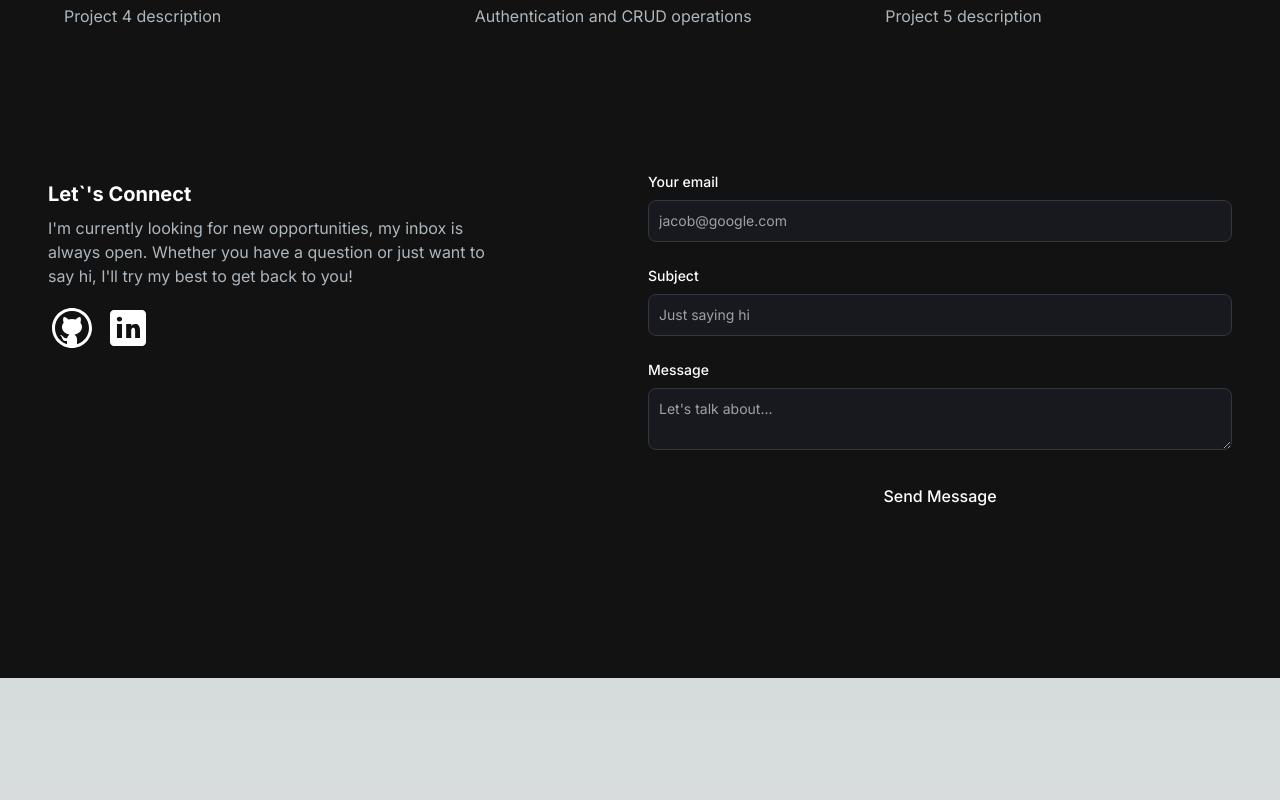
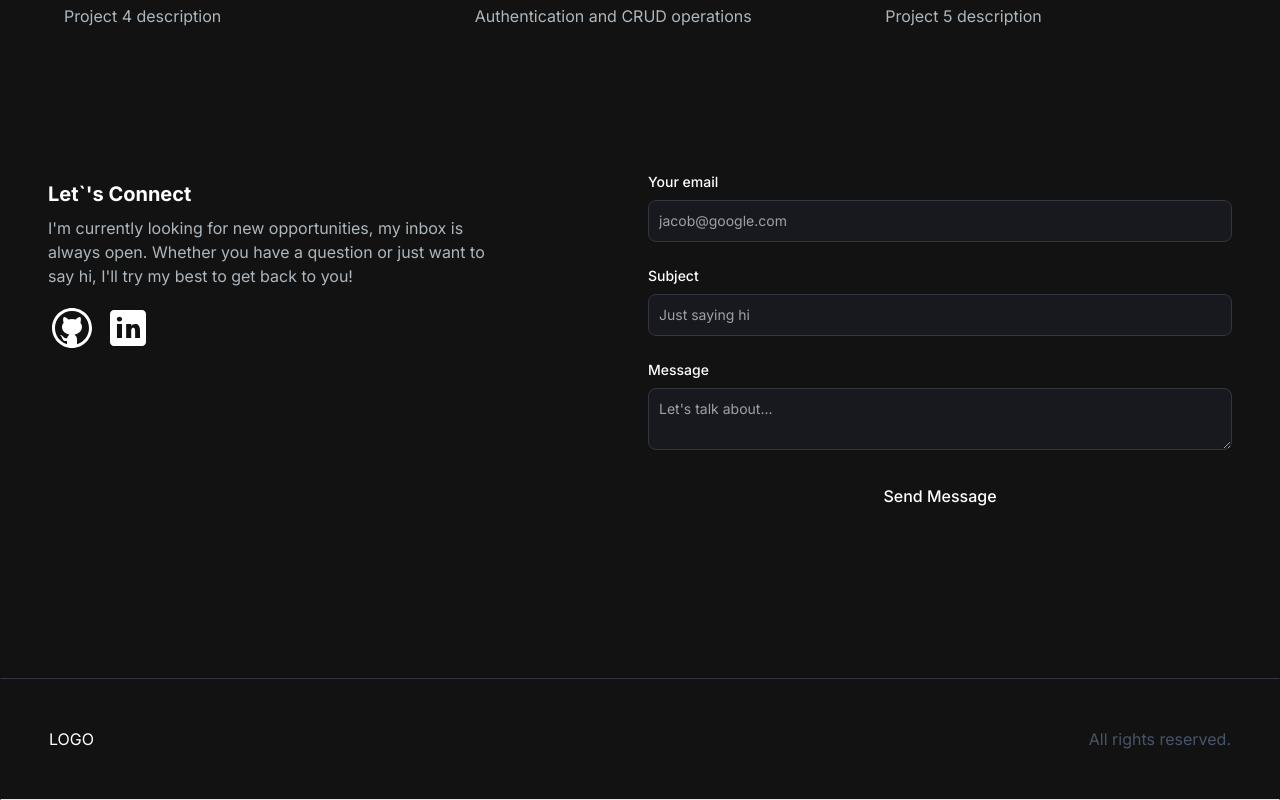
Before and after one commit to acsaralegui/portfolio-2023, a Next.js app: page / in a window 1280 px wide. Shown: the part 2452-3252 px from the top of the page. Built offline with nearby package versions, Linux system fonts and the light colour scheme.

Commit message:
added footer

```diff
--- a/app/api/send/route.js
+++ b/app/api/send/route.js
@@ -3,11 +3,12 @@
 import { Resend } from 'resend';
 
 const resend = new Resend(process.env.RESEND_API_KEY);
+const fromEmail = process.env.FROM_EMAIL;
 
 export async function POST() {
   try {
     const data = await resend.emails.send({
-      from: 'Aaron <aaron.saralegui@gmail.com>',
+      from: fromEmail,
       to: ['aaron.saralegui@gmail.com'],
       subject: 'Hello world',
       react: (
--- a/app/components/EmailSection.jsx
+++ b/app/components/EmailSection.jsx
@@ -22,10 +22,10 @@
           try my best to get back to you!
         </p>
         <div className="socials flex flex-row gap-2">
-          <Link href="github.com">
+          <Link href="https://github.com/acsaralegui">
             <Image src={GithubIcon} alt="Github Icon" />
           </Link>
-          <Link href="linkedin.com">
+          <Link href="https://www.linkedin.com/in/aaron-c-saralegui-11595260/">
             <Image src={LinkedinIcon} alt="Linkedin Icon" />
           </Link>
         </div>
--- /dev/null
+++ b/app/components/Footer.jsx
@@ -0,0 +1,14 @@
+import React from "react";
+
+const Footer = () => {
+  return (
+    <footer className="footer border z-10 border-t-[#33353F] border-l-transparent border-r-transparent text-white">
+      <div className="container p-12 flex justify-between">
+        <span>LOGO</span>
+        <p className="text-slate-600">All rights reserved.</p>
+      </div>
+    </footer>
+  );
+};
+
+export default Footer;
--- a/app/page.js
+++ b/app/page.js
@@ -4,6 +4,7 @@
 import  AboutSection  from './components/AboutSection';
 import ProjectsSection from './components/ProjectsSection';
 import EmailSection from './components/EmailSection';
+import Footer from './components/Footer';
 
 <link rel="shortcut icon" type="image/png" href="./assets/favicon.png" sizes="32x32" />
 
@@ -16,7 +17,9 @@
           <AboutSection />
           <ProjectsSection />
           <EmailSection />
+
       </div>
+      <Footer />
     </main>
   )
 }
```
